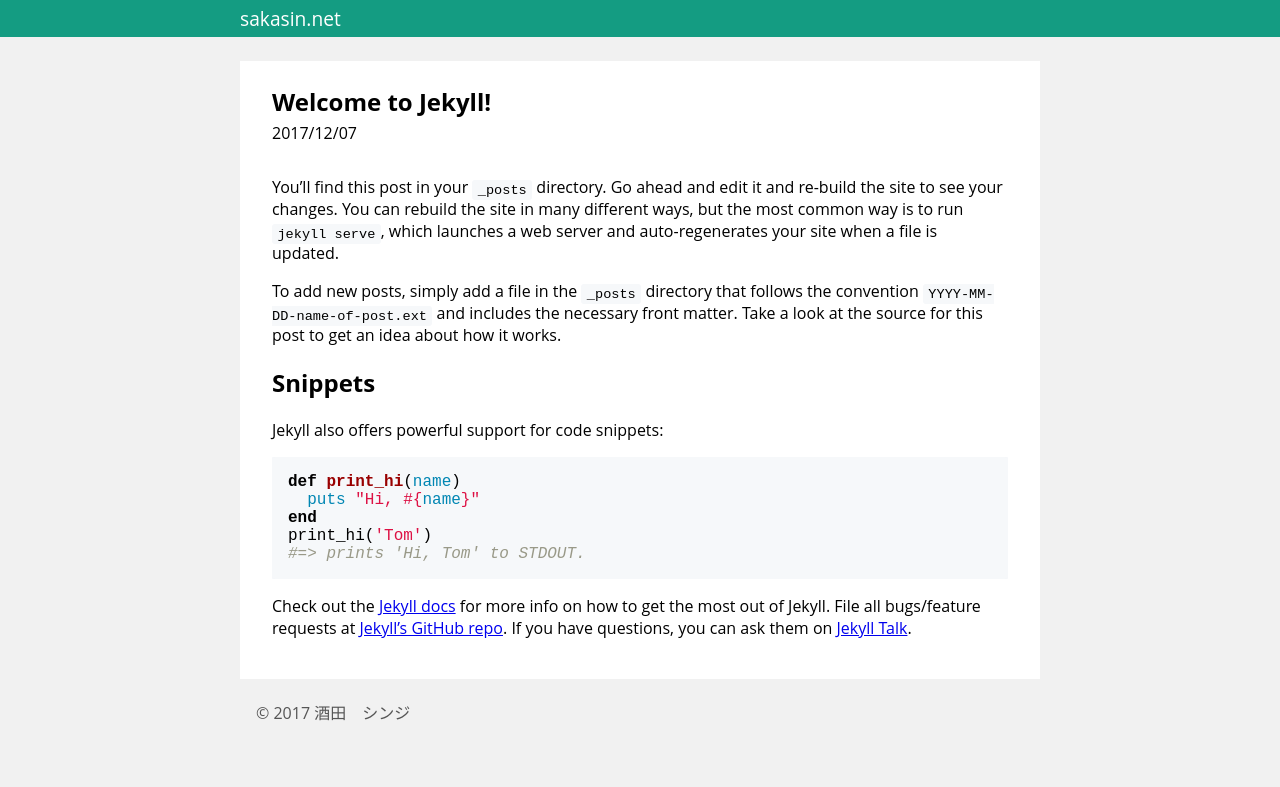
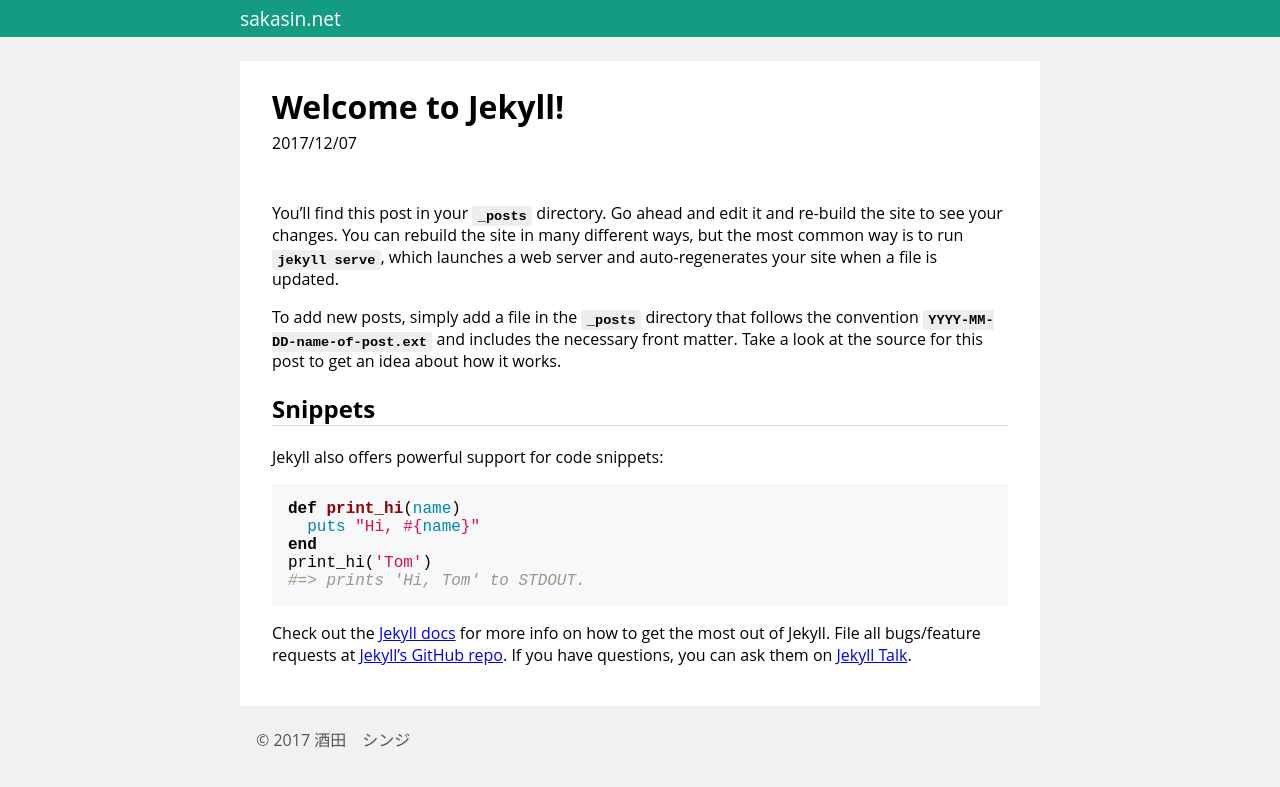
Before and after one commit to ysakasin/blog.sakasin.net, a Jekyll site: the page built from _posts/2017-12-07-welcome-to-jekyll.markdown, in a window 1280 px wide. Shown: the top 787 px of the page. Built offline with Jekyll 4.4.1, drawn with Linux system fonts in a browser that asks for light colours.

Commit message:
見出しの調整

```diff
--- a/_includes/base.css
+++ b/_includes/base.css
@@ -35,6 +35,11 @@ article.post {
 article h1 {
   margin-top: 0;
   margin-bottom: 0.3rem;
+  font-size: 2rem;
+}
+
+article h2 {
+  border-bottom: 1px solid #ddd
 }
 
 .post-header p {
@@ -42,7 +47,7 @@ article h1 {
 }
 
 header.post-header {
-  margin-bottom: 2rem;
+  margin-bottom: 3rem;
 }
 
 nav {
@@ -85,8 +90,9 @@ footer p {
 }
 
 code.highlighter-rouge {
-  background-color: #f6f8fa;
+  background-color: #eee;
   padding: 0.2em 0.4em;
   font-size: 85%;
   border-radius: 3px;
+  font-weight: bold;
 }
```
